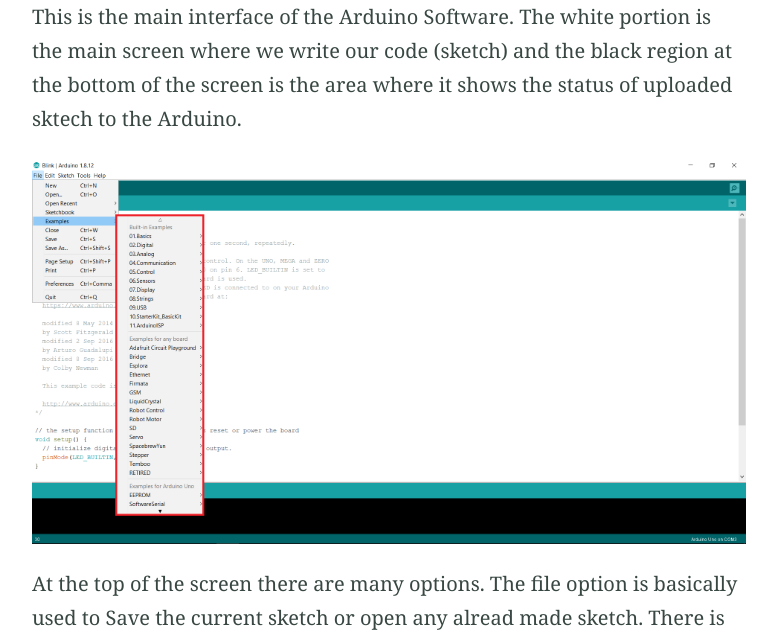
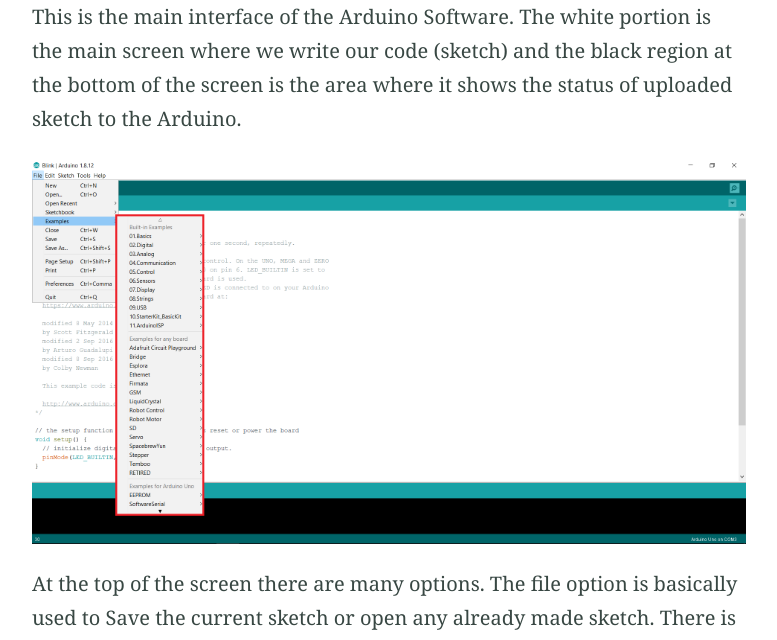
Before and after one commit to aka-Kush/aka-Kush.github.io, a Jekyll site: the page built from _posts/2020-07-29-proj0.md, in a window 1280 px wide and 900 px high, scrolled down 2437 px. Shown: the part 257-897 px from the top of the window, without its empty margins (251-1028 px from the left). Built offline with Jekyll 4.4.1, drawn with Linux system fonts in a browser that asks for light colours; our own code applies the rules of GitHub Pages for plain Markdown files; some of the changed text lies outside the part shown.

Commit message:
Update 2020-07-29-proj0.md

```diff
--- a/_posts/2020-07-29-proj0.md
+++ b/_posts/2020-07-29-proj0.md
@@ -39,11 +39,11 @@
 Now understanding and getting familiar with the Arduino IDE is really important.
 {% include figure.html image="/images/proj0/interface.png" alt="Image with just alt text" %}
 This is the main interface of the Arduino Software. The white portion is the main screen where we write our code (sketch)
-and the black region at the bottom of the screen is the area where it shows the status of uploaded sktech to the Arduino.
+and the black region at the bottom of the screen is the area where it shows the status of uploaded sketch to the Arduino.
 
 {% include figure.html image="/images/proj0/examples.png" alt="Image with just alt text" %}
 At the top of the screen there are many options. The file option is basically used to Save the current sketch or open any
-alread made sketch. There is also an "examples" option in the file which includes some pre-written sketch which can directly be uploaded to the Arduino.
+already made sketch. There is also an "examples" option in the file which includes some pre-written sketch which can directly be uploaded to the Arduino.
 
 {% include figure.html image="/images/proj0/sketch.png" alt="Image with just alt text" %}
 The Sketch option is mainly used to Verify and Upload the sketch to the Arduino. This can also be done using the options given just below the top most bar.
```
